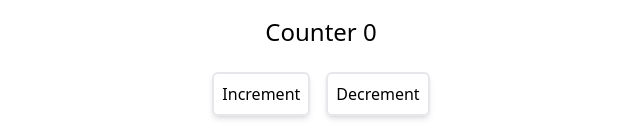
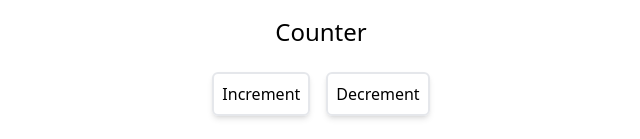
Before and after one commit to Najeeb93/React-Assignmt-2, a React (Vite) app: page / in a window 1280 px wide. Shown: the top 139 px of the page, without its empty margins (319-959 px from the left). Built offline with nearby package versions, Linux system fonts and the light colour scheme.

Commit message:
add to upload

```diff
--- a/src/App.jsx
+++ b/src/App.jsx
@@ -2,7 +2,8 @@ import { useState } from 'react'
 import reactLogo from './assets/react.svg'
 import viteLogo from '/vite.svg'
 import { useContext } from 'react'
-import Counters from './assets/components/Counter'
+import Counters from './assets/components/Counters'
+import { conterContext } from './assets/components/Context/Counter'
 
 
 
@@ -10,11 +11,14 @@ import Counters from './assets/components/Counter'
 
 function App() {
 
+  const counterState = useContext(conterContext)
+  console.log('Context', counterState);
+
 
   return (
 <div>
   <div>
-  <div className="flex  justify-center mt-4"> <h1 className="text-2xl">Counter 0</h1></div></div>
+  <div className="flex  justify-center mt-4"> <h1 className="text-2xl">Counter {conterContext.count}</h1></div></div>
 <Counters/>
 <Counters/>
 <Counters/>
--- a/src/assets/components/Context/Counter.jsx
+++ b/src/assets/components/Context/Counter.jsx
@@ -6,7 +6,7 @@ export const CounterProvider = (props) => {
 
     const [count, setCount] = useState(0);
     return (
-        <conterContext.Provider value={{count}}>
+        <conterContext.Provider value={{count, setCount}}>
             {props.children}
 
         </conterContext.Provider>
--- a/src/assets/components/Counter.jsx
+++ b/src/assets/components/Counters.jsx
@@ -1,6 +1,9 @@
 import React from "react";
+import { useContext } from "react";
+import { conterContext } from "./Context/Counter";
 
 function Counters() {
+
     return (
 
         <div>
```
